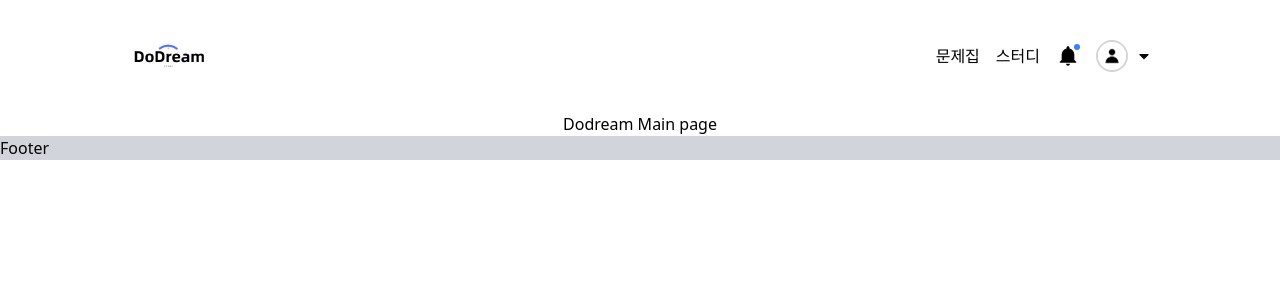
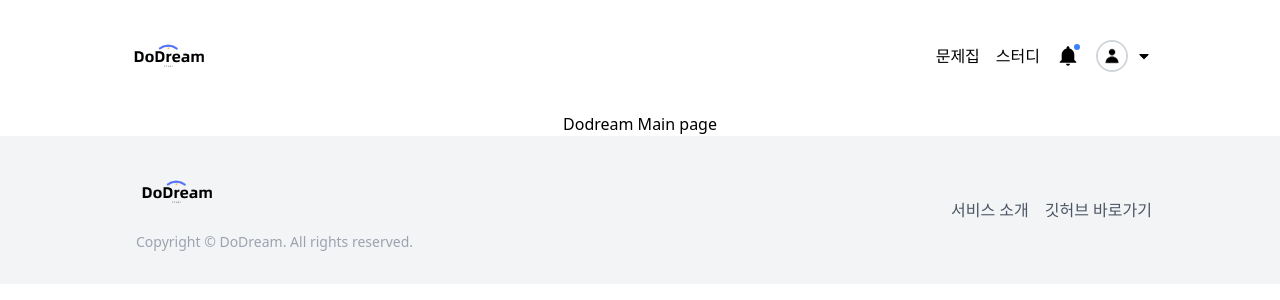
Before and after one commit to DoDreamTeam/Frontend, a React (Create React App) app: page / in a window 1280 px wide. Shown: the top 300 px of the page. Built offline with nearby package versions, Linux system fonts and the light colour scheme.

Commit message:
design: Footer style (#4)
- logo 배경을 제거한 버전으로 수정했습니다.
- Footer UI를 구현했습니다.

```diff
--- a/src/components/layouts/Footer.jsx
+++ b/src/components/layouts/Footer.jsx
@@ -1,7 +1,43 @@
 import React from "react";
+import logo from "../../assets/logo.png";
+import { useNavigate } from "react-router-dom";
 
 const Footer = () => {
-  return <div className="bg-gray-300">Footer</div>;
+  const navigate = useNavigate();
+
+  return (
+    <footer className="flex justify-center items-center px-8 py-4 bg-gray-100 w-full">
+      <div className="flex justify-between items-center w-full max-w-screen-lg">
+        <div className="flex flex-col items-start ml-2">
+          <img
+            src={logo}
+            alt="logo"
+            className="h-20"
+            onClick={() => navigate("/")}
+          />
+          <div className="text-left text-sm text-gray-400 mb-4">
+            <p>Copyright © DoDream. All rights reserved.</p>
+          </div>
+        </div>
+        <div className="flex space-x-4">
+          <span
+            className="cursor-pointer text-gray-600 hover:text-gray-400"
+            onClick={() => alert("서비스 소개 클릭!")}
+          >
+            서비스 소개
+          </span>
+          <a
+            href="https://github.com/DoDreamTeam"
+            target="_blank"
+            rel="noopener noreferrer"
+            className="cursor-pointer text-gray-600 hover:text-gray-400"
+          >
+            깃허브 바로가기
+          </a>
+        </div>
+      </div>
+    </footer>
+  );
 };
 
 export default Footer;
```
Also changed, not shown: src/assets/logo.png.
